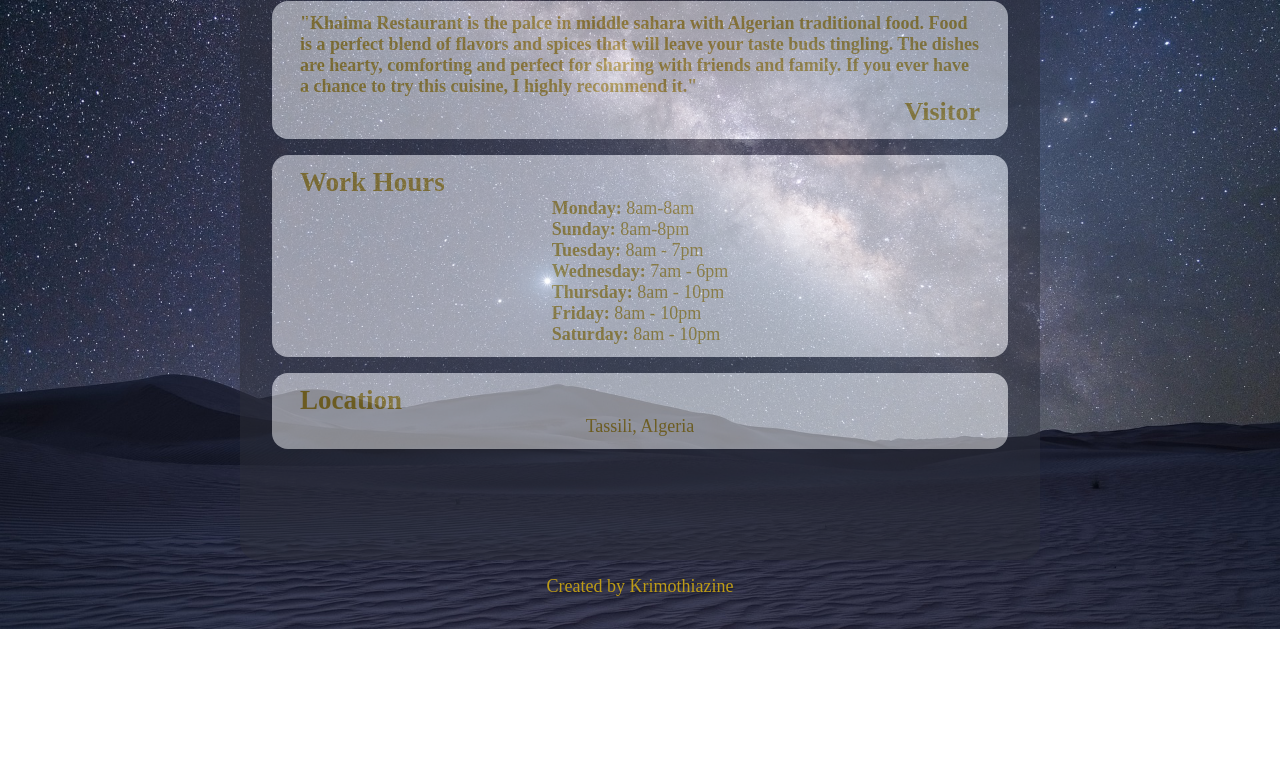
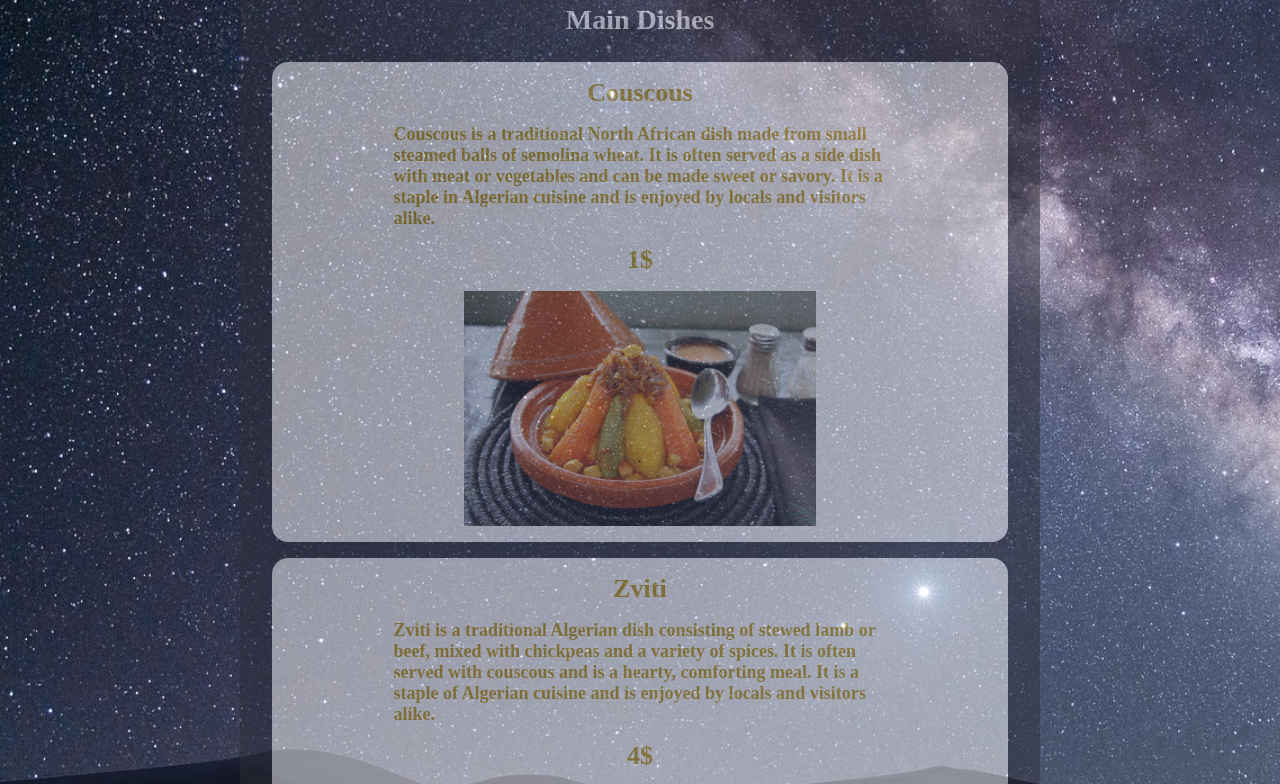
Before and after one commit to Abdelkrim-Saouchi/Restaurant-Page, a website built with webpack: page dist/index.html in a window 1280 px wide. Shown: the part 171-955 px from the top of the page. Before the commit the page ends 800 px from the top, so only its background shows below. Built offline with nearby package versions, Linux system fonts and the light colour scheme.

Commit message:
Design first component of menu page

```diff
--- a/src/dom-manipulation.js
+++ b/src/dom-manipulation.js
@@ -5,3 +5,7 @@ export function domCreator(ele) {
 export function domSelector(ele) {
   return document.querySelector(ele);
 }
+
+export function domSelectorAll(ele) {
+  return document.querySelectorAll(ele);
+}
--- a/src/index.js
+++ b/src/index.js
@@ -1,4 +1,16 @@
 import './style.css';
 import loadPage from './load-page';
+import { domSelectorAll } from './dom-manipulation';
+import switchPage from './switch-page';
+
+let page = 'Home';
 
 loadPage();
+const navBtns = Array.from(domSelectorAll('nav ul li'));
+
+navBtns.forEach((navBtn) => {
+  navBtn.addEventListener('click', (e) => {
+    page = e.target.textContent;
+    switchPage(page);
+  });
+});
--- a/src/load-page.js
+++ b/src/load-page.js
@@ -1,9 +1,20 @@
+// import { makeHoursDiv, makeLocationDiv, makeTitle, makeView } from './home';
 import { domSelector } from './dom-manipulation';
 import { makeHeader, makeMain, makeFooter } from './structure';
+import { couscousDish, zvitiDish, makeCategory, menuTitle } from './menu';
 
 export default function loadPage() {
   const content = domSelector('#content');
   content.appendChild(makeHeader());
-  content.appendChild(makeMain());
+
+  content.appendChild(
+    // makeMain([makeTitle(), makeView(), makeHoursDiv(), makeLocationDiv()])
+    makeMain([
+      menuTitle(),
+      makeCategory('Main Dishes'),
+      couscousDish,
+      zvitiDish,
+    ])
+  );
   content.appendChild(makeFooter());
 }
--- a/src/menu.js
+++ b/src/menu.js
@@ -0,0 +1,96 @@
+import { domCreator } from './dom-manipulation';
+
+const mainDishes = {
+  category: 'Main Dishes',
+  couscous: {
+    name: 'Couscous',
+    desc: 'Couscous is a traditional North African dish made from small steamed balls of semolina wheat. It is often served as a side dish with meat or vegetables and can be made sweet or savory. It is a staple in Algerian cuisine and is enjoyed by locals and visitors alike.',
+    price: '1$',
+    imgSrc: '../src/couscous.jpg',
+  },
+  zviti: {
+    name: 'Zviti',
+    desc: 'Zviti is a traditional Algerian dish consisting of stewed lamb or beef, mixed with chickpeas and a variety of spices. It is often served with couscous and is a hearty, comforting meal. It is a staple of Algerian cuisine and is enjoyed by locals and visitors alike.',
+    price: '4$',
+    imgSrc: '../src/zviti2.jpeg',
+  },
+  chakhchokha: {
+    name: 'Chakhchokha',
+    desc: 'Chakhchokha is a traditional Algerian dish made of cooked and mashed tomatoes and bell peppers, typically served with bread. It is a hearty and flavorful dish, and is often served as a side dish or as a topping for meat dishes. It is a staple in Algerian cuisine and is enjoyed by locals and visitors alike.',
+    price: '3$',
+    imgSrc: './chakhchoka.jpeg',
+  },
+};
+
+const desertDishes = {
+  category: 'Desert Dishes',
+  tea: {
+    name: 'Sahara Tea',
+    desc: 'kjdsfhjkhdsjfhkjdskjfsjdq',
+    price: '0.5$',
+    imgSrc: './chakhchoka.jpeg',
+  },
+  baklava: {
+    name: 'Baklava',
+    desc: 'fkdjskg dlksgj lkgjsgljsk jldsg jglsjg dlsgjsjglsdkjlkjsljgldjgskjd sdgjldsjgk',
+    price: '5$',
+    imgSrc: './chakhchoka.jpeg',
+  },
+};
+
+function menuTitle() {
+  const menu = domCreator('h2');
+  menu.textContent = 'Menu';
+  menu.id = 'menu-title';
+  return menu;
+}
+
+function makeCategory(category) {
+  const menuCategory = domCreator('h3');
+  menuCategory.textContent = category;
+  menuCategory.id = 'category';
+  return menuCategory;
+}
+
+function foodType(name, description, priceFood, imgSrc) {
+  const foodCard = domCreator('div');
+  foodCard.classList.add('food-card');
+
+  const title = domCreator('h4');
+  title.textContent = name;
+
+  const desc = domCreator('p');
+  desc.classList.add('food-desc');
+  desc.textContent = description;
+
+  const price = domCreator('p');
+  price.classList.add('price');
+  price.textContent = priceFood;
+
+  const foodImg = domCreator('img');
+  foodImg.src = imgSrc;
+  foodImg.alt = 'img';
+
+  foodCard.appendChild(title);
+  foodCard.appendChild(desc);
+  foodCard.appendChild(price);
+  foodCard.appendChild(foodImg);
+
+  return foodCard;
+}
+
+const couscousDish = foodType(
+  mainDishes.couscous.name,
+  mainDishes.couscous.desc,
+  mainDishes.couscous.price,
+  mainDishes.couscous.imgSrc
+);
+
+const zvitiDish = foodType(
+  mainDishes.zviti.name,
+  mainDishes.zviti.desc,
+  mainDishes.zviti.price,
+  mainDishes.zviti.imgSrc
+);
+
+export { couscousDish, zvitiDish, makeCategory, menuTitle };
--- a/src/structure.js
+++ b/src/structure.js
@@ -1,4 +1,3 @@
-import { makeHoursDiv, makeLocationDiv, makeTitle, makeView } from './home';
 import { domCreator } from './dom-manipulation';
 
 export function makeHeader() {
@@ -24,12 +23,15 @@ export function makeHeader() {
   return header;
 }
 
-export function makeMain() {
+export function makeMain(arr) {
   const main = domCreator('main');
-  main.appendChild(makeTitle());
-  main.appendChild(makeView());
-  main.appendChild(makeHoursDiv());
-  main.appendChild(makeLocationDiv());
+  // main.appendChild(makeTitle());
+  // main.appendChild(makeView());
+  // main.appendChild(makeHoursDiv());
+  // main.appendChild(makeLocationDiv());
+  arr.forEach((element) => {
+    main.appendChild(element);
+  });
   return main;
 }
 
--- a/src/style.css
+++ b/src/style.css
@@ -37,6 +37,7 @@ main {
 }
 
 main h1 {
+  align-self: center;
   font-size: 48px;
   opacity: 1;
   margin-bottom: 16px;
@@ -80,3 +81,53 @@ main h1 {
 .location h2 {
   align-self: flex-start;
 }
+
+/* style Menu page */
+
+#menu-title,
+#category,
+.food-card {
+  align-self: center;
+  margin-bottom: 16px;
+}
+
+#menu-title {
+  font-size: 42px;
+}
+
+#category {
+  font-size: 28px;
+  font-weight: 700;
+  color: #ffffff;
+  padding: 10px 16px;
+  border-radius: 16px;
+}
+
+.food-card {
+  display: flex;
+  flex-direction: column;
+  align-items: center;
+  gap: 16px;
+  background-color: #ffffff;
+  padding: 16px;
+  border-radius: 16px;
+}
+
+.food-card h4 {
+  font-size: 26px;
+  font-weight: 700;
+}
+
+.food-card .food-desc {
+  max-width: 70%;
+  font-weight: 600;
+}
+
+.food-card .price {
+  font-weight: 700;
+  font-size: 26px;
+}
+
+.food-card img {
+  max-width: 50%;
+}
--- /dev/null
+++ b/src/switch-page.js
@@ -0,0 +1,32 @@
+import { domSelector } from './dom-manipulation';
+import { makeTitle, makeView, makeHoursDiv, makeLocationDiv } from './home';
+import { makeMain } from './structure';
+import { menuTitle, makeCategory, couscousDish, zvitiDish } from './menu';
+
+export default function switchPage(page) {
+  let main = domSelector('#content main');
+  const content = domSelector('#content');
+  const footer = domSelector('footer');
+  if (main !== null) {
+    if (page === 'Home') {
+      main.remove();
+      main = makeMain([
+        makeTitle(),
+        makeView(),
+        makeHoursDiv(),
+        makeLocationDiv(),
+      ]);
+      content.insertBefore(main, footer);
+    }
+    if (page === 'Menu') {
+      main.remove();
+      main = makeMain([
+        menuTitle(),
+        makeCategory('Main Dishes'),
+        couscousDish,
+        zvitiDish,
+      ]);
+      content.insertBefore(main, footer);
+    }
+  }
+}
```
Also changed, not shown: dist/main.js, src/chakhchoka.jpeg (added), src/couscous.jpg (added), src/zviti2.jpeg (added).
